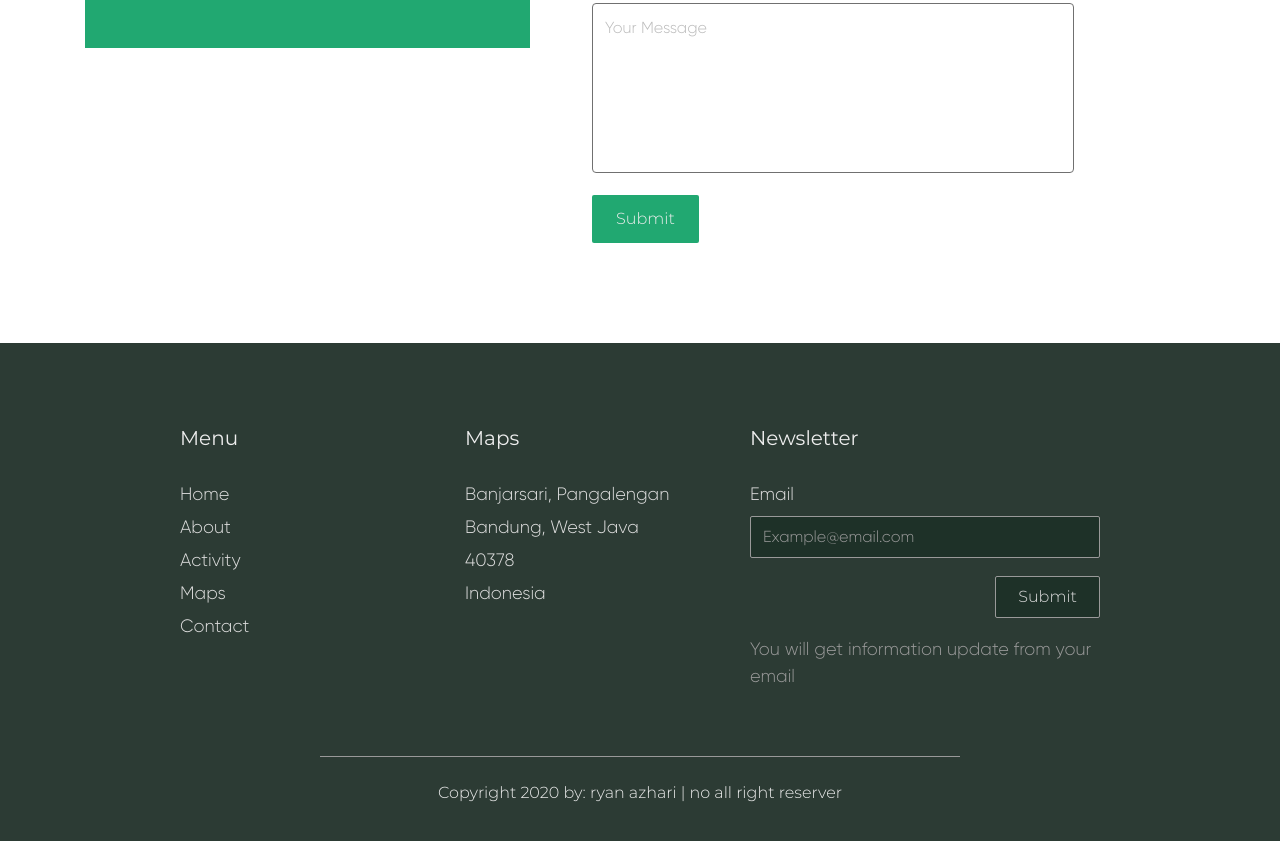
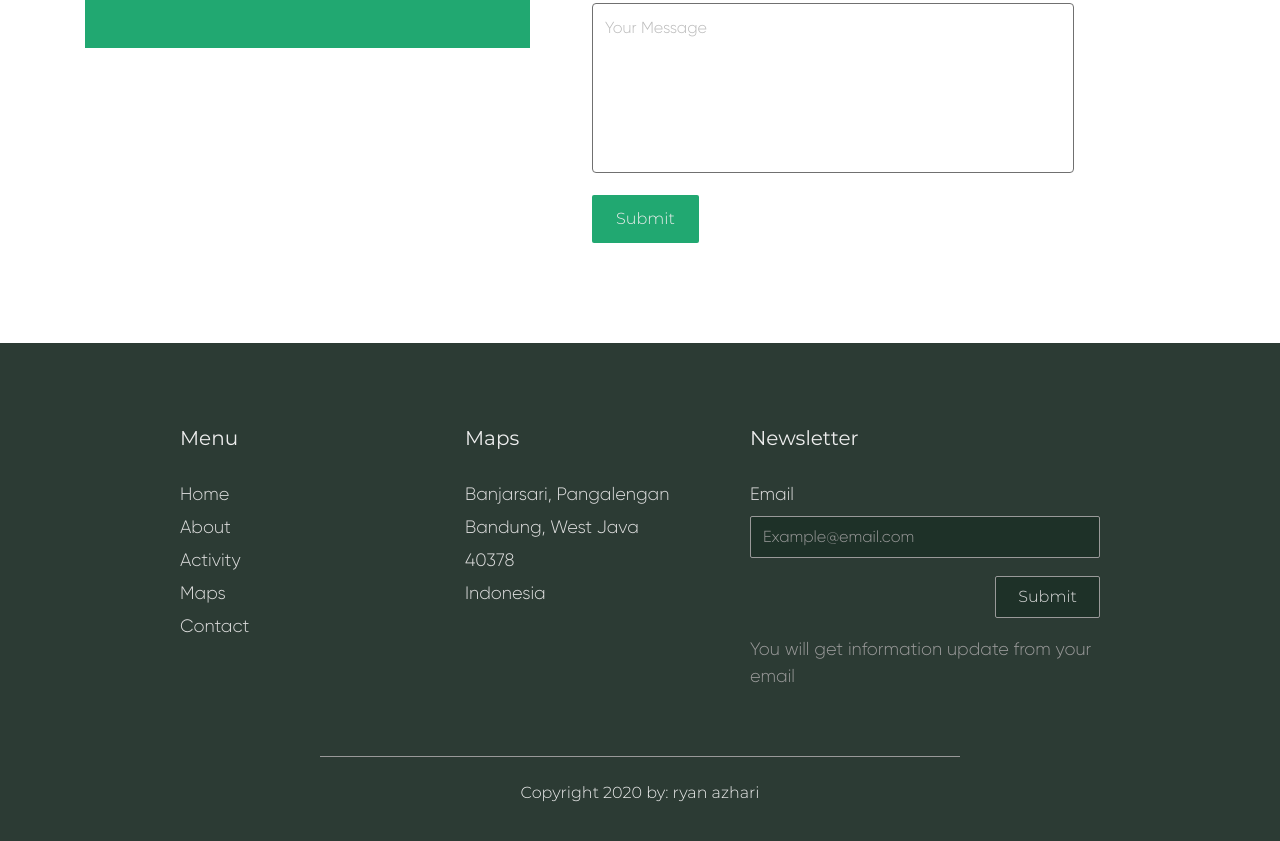
Before and after one commit to ryanazhari/nature_preverse, a plain HTML site: page index.html in a window 1280 px wide. Shown: the part 3387-4228 px from the top of the page. Drawn offline with nearby package versions, Linux system fonts and the light colour scheme.

Commit message:
Memperbaiki footer

```diff
--- a/index.html
+++ b/index.html
@@ -310,7 +310,7 @@
         <section class="copy text-center">
             <hr>
             <p>
-                Copyright 2020 by: ryan azhari | no all right reserver
+                Copyright 2020 by: ryan azhari
             </p>
         </section>
 
```
